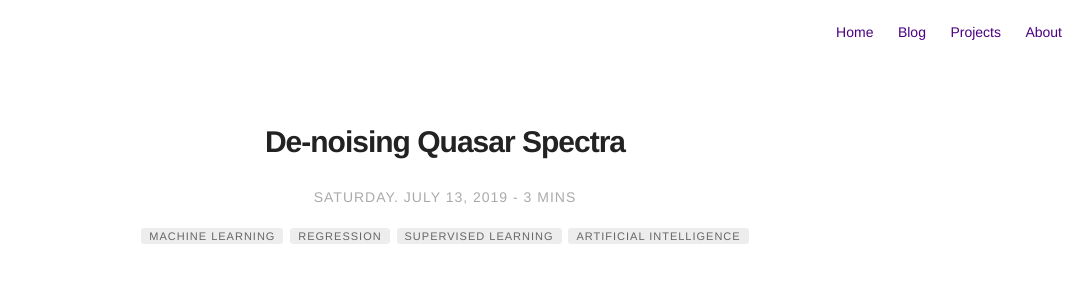
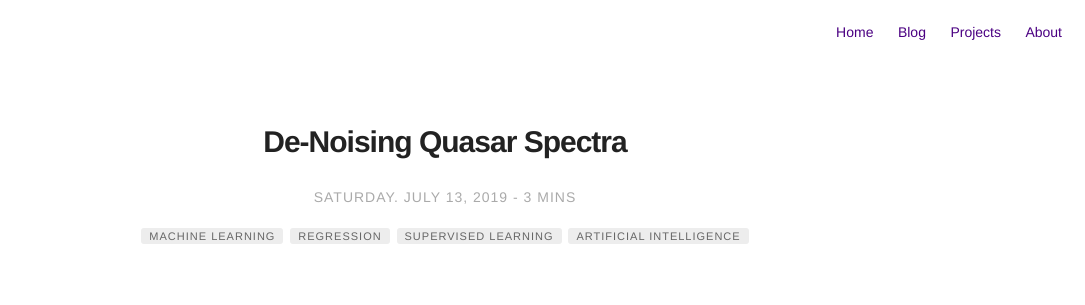
Before and after one commit to kaushkay/kaushkay.github.io, a Jekyll site: the page built from _posts/2019-07-13-Regression-for-denoising-quasar-spectra.markdown, in a window 1280 px wide and 900 px high. Shown: the top 305 px of the window, without its empty margins (195-1280 px from the left). Built offline with Jekyll 4.4.1, drawn with Linux system fonts in a browser that asks for light colours; comment, search, counter and statistics services are not loaded.

Commit message:
Updated Project

```diff
--- a/_posts/2019-07-13-Regression-for-denoising-quasar-spectra.markdown
+++ b/_posts/2019-07-13-Regression-for-denoising-quasar-spectra.markdown
@@ -1,5 +1,5 @@
 ---
-title: "De-noising Quasar Spectra"
+title: "De-Noising Quasar Spectra"
 layout: post
 date: 2019-07-13 11:10
 tag: [machine learning, regression, supervised learning, artificial intelligence]
```
